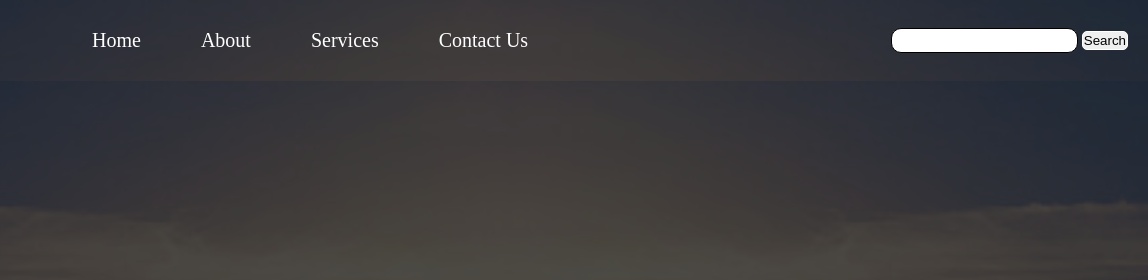
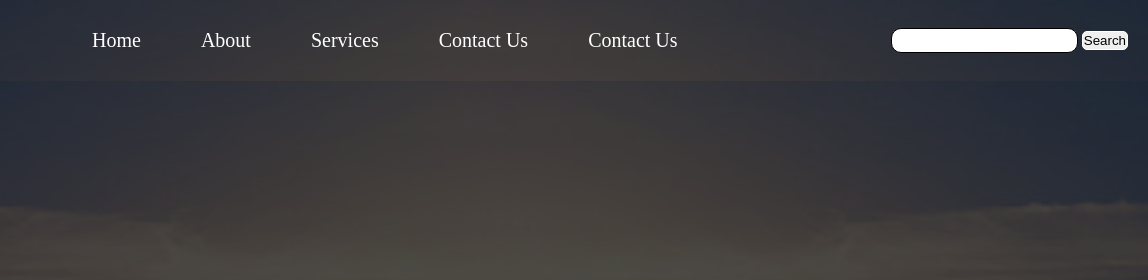
Before and after one commit to nitinnim/First-Repository, a plain HTML site: page responsiveSite/index.html in a window 1280 px wide. Shown: the top 280 px of the page, 132-1280 px from the left. Drawn offline with Linux system fonts and the light colour scheme.

Commit message:
Add header elements

```diff
--- a/responsiveSite/index.html
+++ b/responsiveSite/index.html
@@ -16,6 +16,7 @@
         <li><a href="#about">About</a></li>
         <li><a href="#services">Services</a></li>
         <li><a href="#contact">Contact Us</a></li>
+        <li><a href="#Content">Contact Us</a></li>
       </ul>
       <div class="right-nav v-class">
         <input type="text" class="search" id="search" />
```
